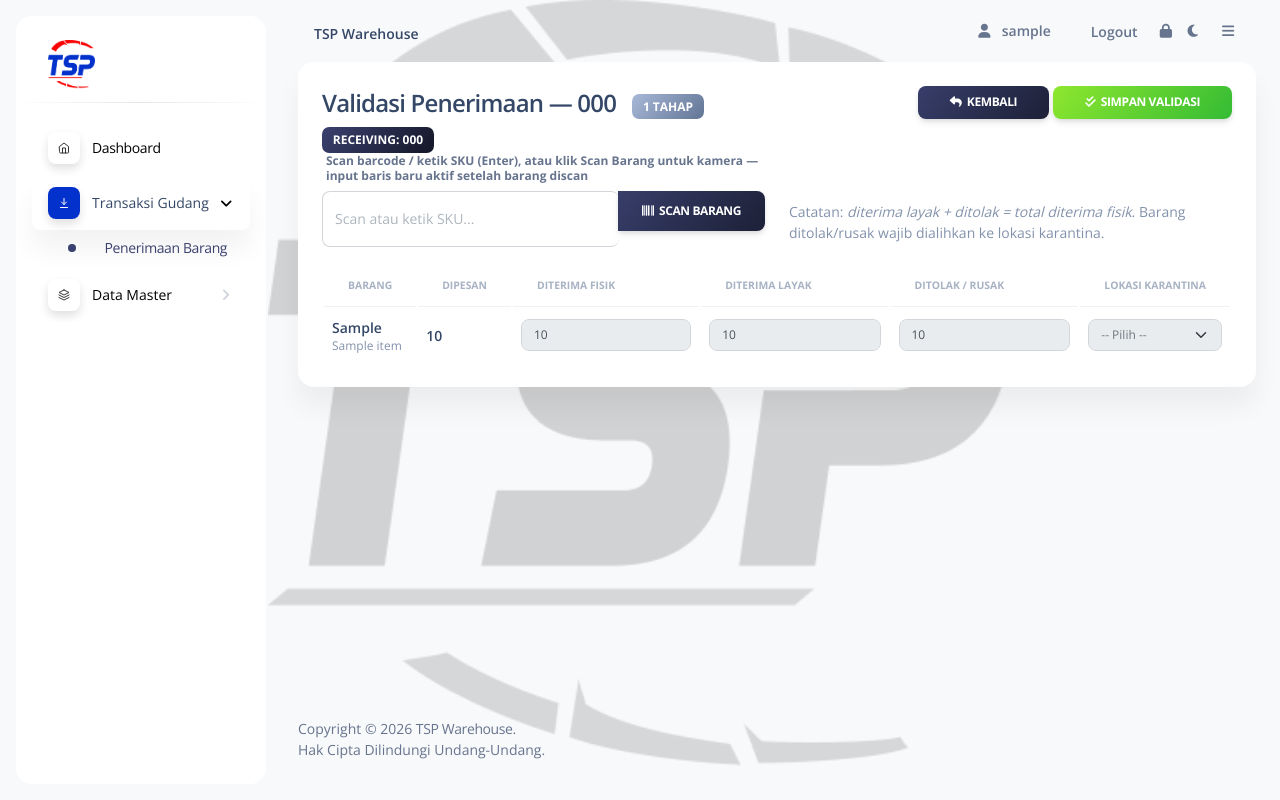
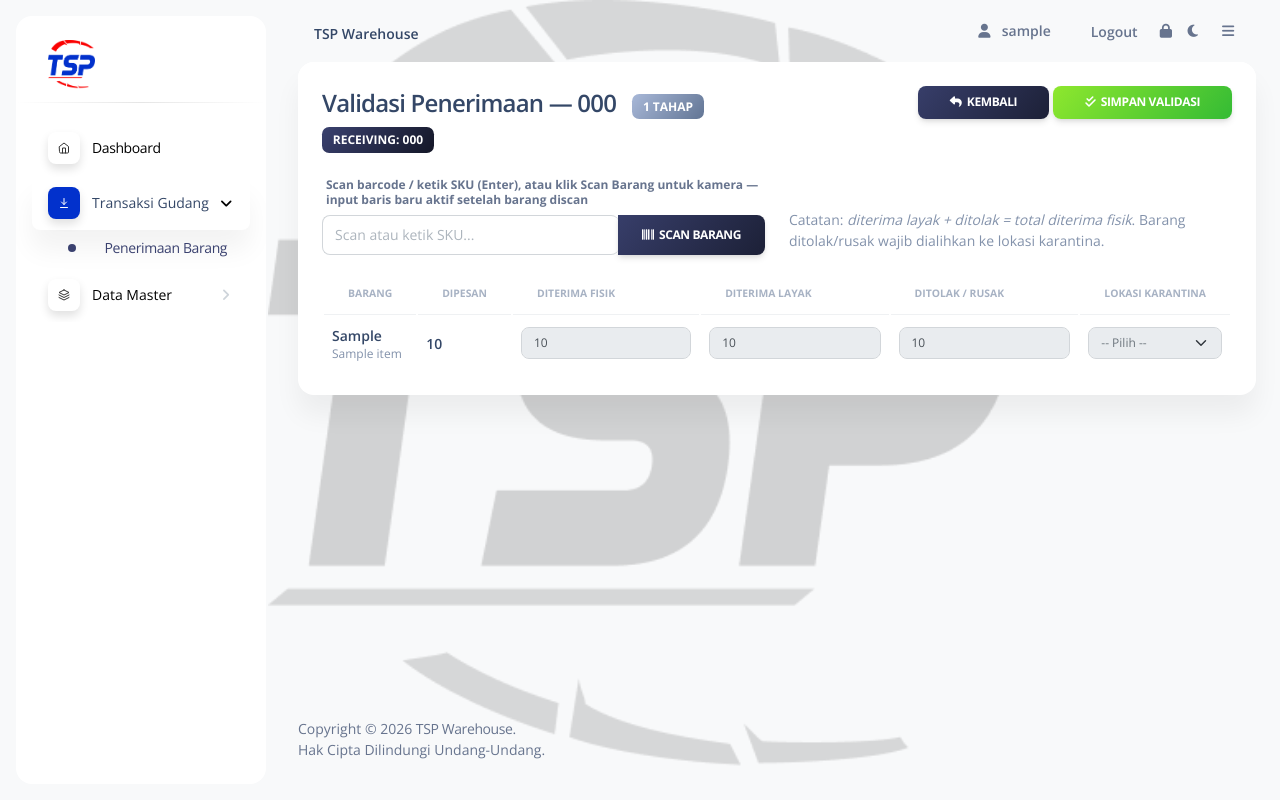
Before and after one commit to Bono2666/timur_sp, a Django app: page /warehouse/receipt/1/validate/ in a window 1280 px wide. Run offline with Django 4.2, Linux system fonts and the light colour scheme; a user stored in the database is signed in; tables that the repository leaves empty hold one stand-in row (values such as "Sample post"); some libraries are stand-ins or nearby versions.

Commit message:
Validasi: rapikan layout — mb-4 pada kolom judul+badge header (jarak ke isi form) dan mb-0 pada tombol Scan Barang/Tutup (pengganda margin-bottom 1rem Soft UI membuat input-group tinggi 56.8 vs 40.8px; kini sama 40.8px)

```diff
--- a/apps/templates/home/receipt_validate.html
+++ b/apps/templates/home/receipt_validate.html
@@ -13,7 +13,7 @@
                 <div class="card">
                     <div class="card-header">
                         <div class="row">
-                            <div class="col-6 d-flex align-items-center flex-wrap">
+                            <div class="col-6 d-flex align-items-center flex-wrap mb-4">
                                 <h4 class="mb-2 me-3">Validasi Penerimaan — {{ data.number }}</h4>
                                 {% if data.operation_type == 'staged' %}
                                 <span class="badge bg-gradient-info me-1">2 Tahap</span>
@@ -45,7 +45,7 @@
                                 <label class="text-muted text-xs">Scan barcode / ketik SKU (Enter), atau klik Scan Barang untuk kamera — input baris baru aktif setelah barang discan</label>
                                 <div class="input-group">
                                     <input type="text" id="scan-input" class="form-control" placeholder="Scan atau ketik SKU..." autocomplete="off">
-                                    <button type="button" id="btn-scan-camera" class="btn bg-gradient-dark text-nowrap" data-bs-toggle="modal" data-bs-target="#modal-scan"><i class="fas fa-barcode"></i>&nbsp;&nbsp;Scan Barang</button>
+                                    <button type="button" id="btn-scan-camera" class="btn bg-gradient-dark text-nowrap mb-0" data-bs-toggle="modal" data-bs-target="#modal-scan"><i class="fas fa-barcode"></i>&nbsp;&nbsp;Scan Barang</button>
                                 </div>
                             </div>
                             <div class="col-md-6 d-flex align-items-end">
@@ -109,7 +109,7 @@
                             <p id="scan-status" class="text-sm mb-0 text-secondary">Arahkan kamera ke barcode barang...</p>
                         </div>
                         <div class="modal-footer border-0">
-                            <button type="button" class="btn btn-sm bg-gradient-secondary" data-bs-dismiss="modal">Tutup</button>
+                            <button type="button" class="btn btn-sm bg-gradient-secondary mb-0" data-bs-dismiss="modal">Tutup</button>
                         </div>
                     </div>
                 </div>
```
